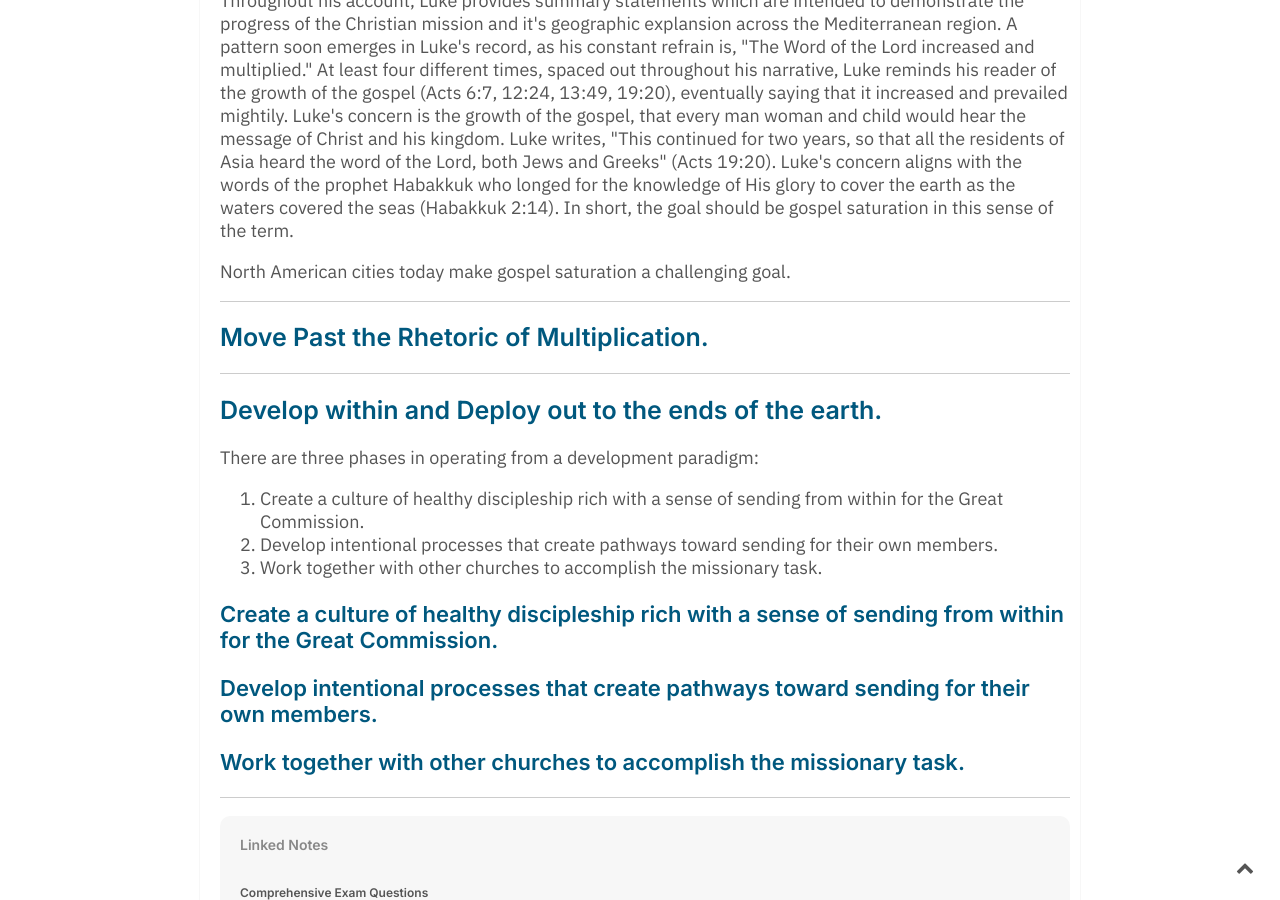
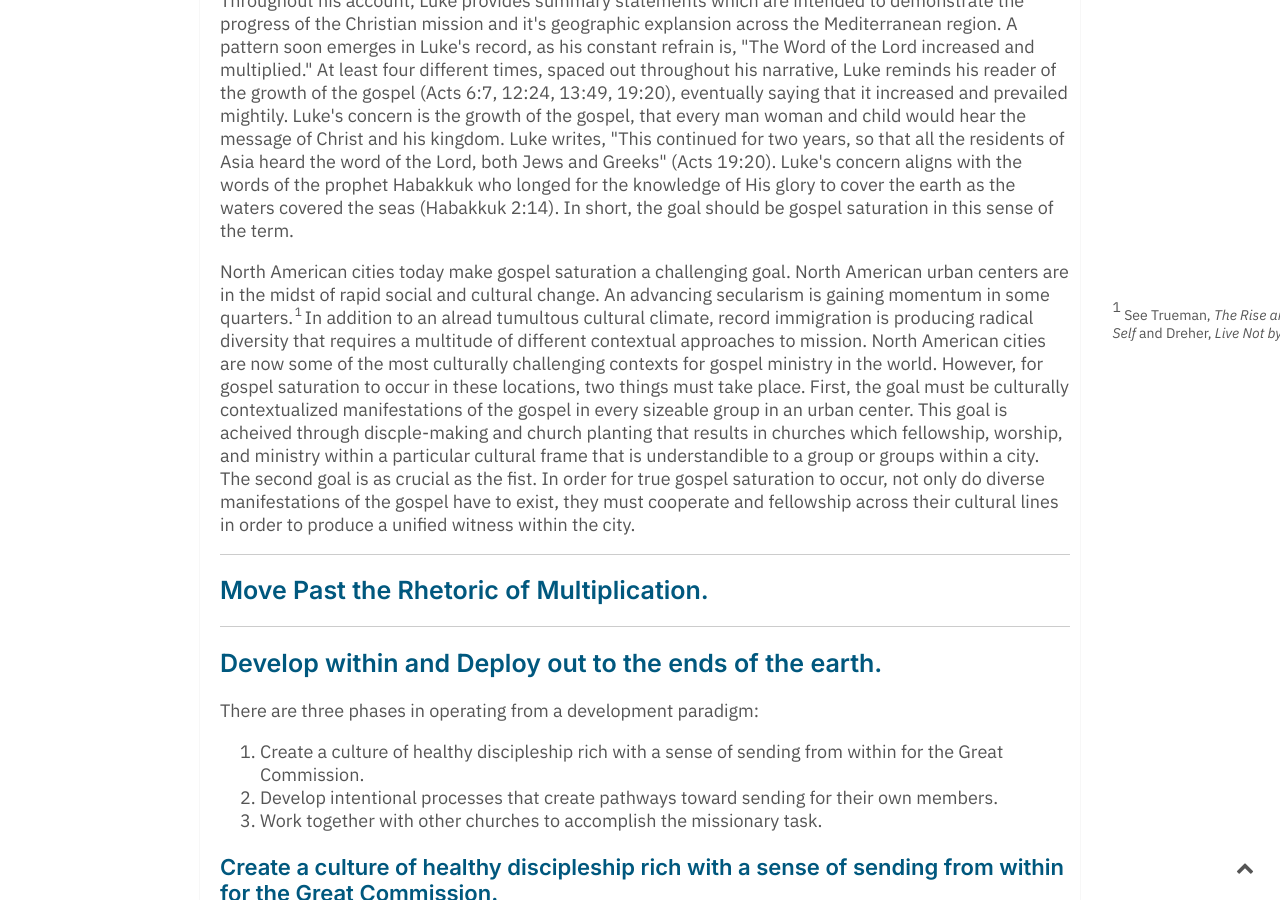
Before and after one commit to keelancook/notebook, a Jekyll site: the page built from _notes/equip-potential-north-american-missionaries.md, in a window 1280 px wide and 900 px high, scrolled down 679 px. Built offline with Jekyll 4.4.1, drawn with Linux system fonts in a browser that asks for light colours.

Commit message:
comps prep

```diff
--- a/_notes/equip-potential-north-american-missionaries.md
+++ b/_notes/equip-potential-north-american-missionaries.md
@@ -12,11 +12,12 @@ The term *reach* has a broad definition in Christian mission and ministry today.
 
 Instead, Luke provides for us a better understanding of reaching a city or region in the book of Acts. Throughout his account, Luke provides summary statements which are intended to demonstrate the progress of the Christian mission and it's geographic explansion across the Mediterranean region. A pattern soon emerges in Luke's record, as his constant refrain is, "The Word of the Lord increased and multiplied." At least four different times, spaced out throughout his narrative, Luke reminds his reader of the growth of the gospel (Acts 6:7, 12:24, 13:49, 19:20), eventually saying that it increased and prevailed mightily. Luke's concern is the growth of the gospel, that every man woman and child would hear the message of Christ and his kingdom. Luke writes, "This continued for two years, so that all the residents of Asia heard the word of the Lord, both Jews and Greeks" (Acts 19:20). Luke's concern aligns with the words of the prophet Habakkuk who longed for the knowledge of His glory to cover the earth as the waters covered the seas (Habakkuk 2:14). In short, the goal should be gospel saturation in this sense of the term.
 
-North American cities today make gospel saturation a challenging goal.
+North American cities today make gospel saturation a challenging goal. North American urban centers are in the midst of rapid social and cultural change. An advancing secularism is gaining momentum in some quarters.[[See Trueman, *The Rise and Triumph of the Modern Self* and Dreher, *Live Not by Lies*.::rsn]] In addition to an alread tumultous cultural climate, record immigration is producing radical diversity that requires a multitude of different contextual approaches to mission. North American cities are now some of the most culturally challenging contexts for gospel ministry in the world. However, for gospel saturation to occur in these locations, two things must take place. First, the goal must be culturally contextualized manifestations of the gospel in every sizeable group in an urban center. This goal is acheived through discple-making and church planting that results in churches which fellowship, worship, and ministry within a particular cultural frame that is understandible to a group or groups within a city. The second goal is as crucial as the fist. In order for true gospel saturation to occur, not only do diverse manifestations of the gospel have to exist, they must cooperate and fellowship across their cultural lines in order to produce a unified witness within the city.
 
 ---
 
 ## Move Past the Rhetoric of Multiplication.
+
 
 ---
 
```
